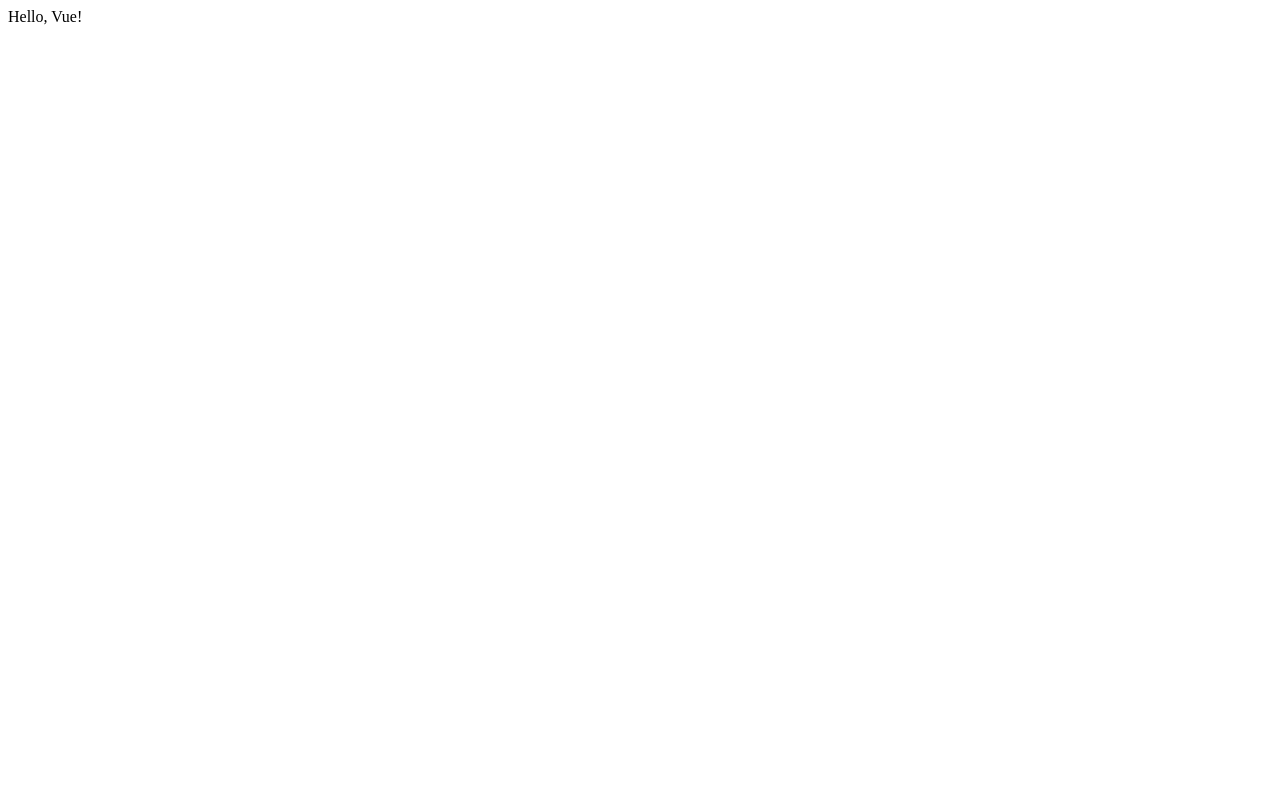
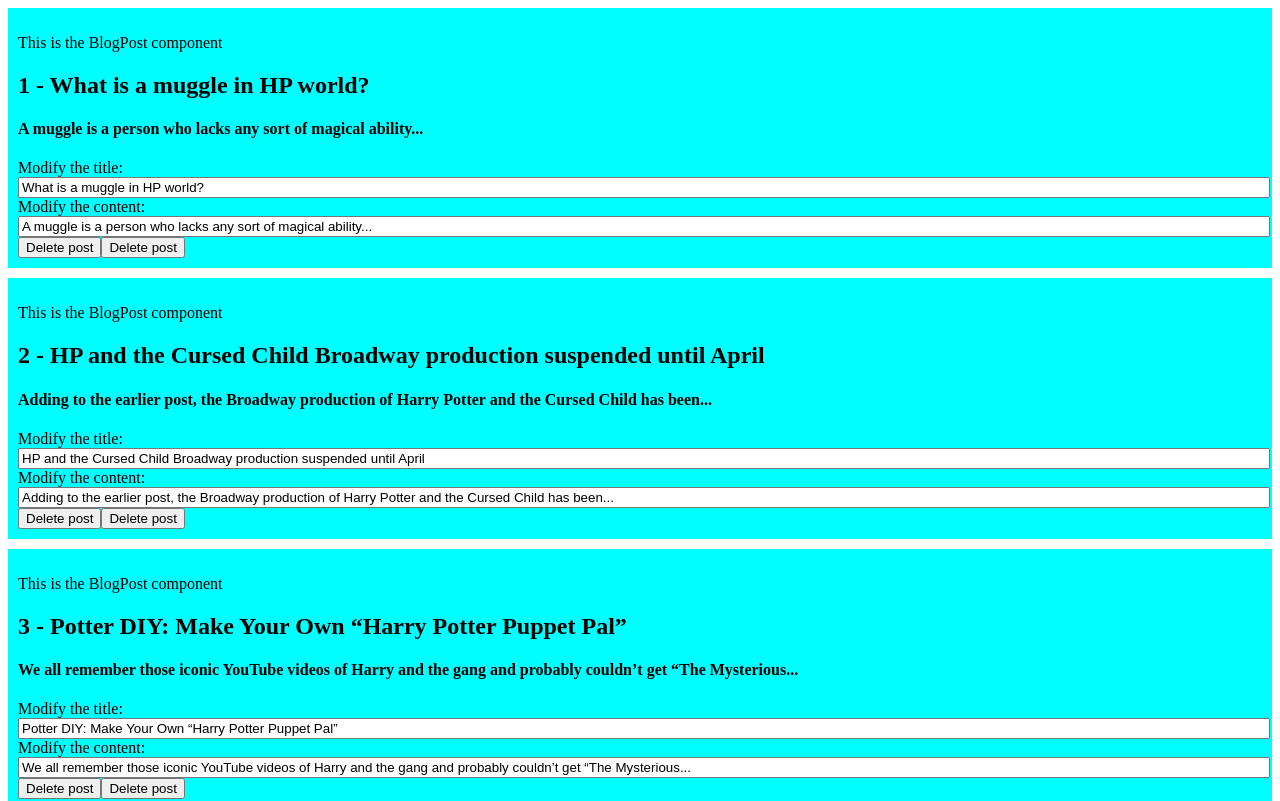
Before and after one commit to BasedBen444/vue-codealong, a Vue app: page / in a window 1280 px wide. Shown: the top 801 px of the page. Built offline with nearby package versions, Linux system fonts and the light colour scheme.

Commit message:
Two way data binding with components using v-model

```diff
--- a/src/App.vue
+++ b/src/App.vue
@@ -1,7 +1,50 @@
 <template>
-  <div>Hello, Vue!</div>
+  <BlogPost
+  v-for="post in posts"
+  :key="post.id"
+  :id="post.id"
+  v-model:blogPostTitle="post.blogPostTitle"
+  v-model:blogPostContent="post.blogPostContent"
+  @delete-blog-post="processDeletion"
+  ></BlogPost>
 </template>
 
-<script setup></script>
+<script setup>
+import BlogPost from './BlogPost.vue';
+import {ref} from 'vue'
 
-<style lang="scss" scoped></style>
+let posts = ref([
+  {
+    id: 1,
+    blogPostTitle: 'What is a muggle in HP world?',
+    blogPostContent:
+      'A muggle is a person who lacks any sort of magical ability...'
+  },
+  {
+    id: 2,
+    blogPostTitle:
+      'HP and the Cursed Child Broadway production suspended until April',
+    blogPostContent:
+      'Adding to the earlier post, the Broadway production of Harry Potter and the Cursed Child has been...'
+  },
+  {
+    id: 3,
+    blogPostTitle: 'Potter DIY: Make Your Own “Harry Potter Puppet Pal”',
+    blogPostContent:
+      'We all remember those iconic YouTube videos of Harry and the gang and probably couldn’t get “The Mysterious...'
+  },
+  {
+    id: 4,
+    blogPostTitle: 'Fan Project Brings Life to “Harry Potter” in Translation',
+    blogPostContent:
+      'It’s no secret that the Harry Potter series is a global phenomenon, having been translated into over 80 languages to date....'
+  }
+])
+
+function processDeletion(id) {
+  let index = posts.value.findIndex(item=>item.id == id)
+  posts.value.splice(index, 1)
+}
+</script>
+
+<style scoped></style>
--- /dev/null
+++ b/src/BlogPost.vue
@@ -0,0 +1,46 @@
+<template>
+    <div class="blog-post">
+        <p>
+            {{ message }}
+        </p>
+        <h2>{{ id }} - {{ blogPostTitle }}</h2>
+        <h4>{{ blogPostContent }}</h4>
+        <div>
+            Modify the title:
+            <input type="text" v-model="blogPostTitle">
+        </div>
+        <div>
+            Modify the content:
+            <input type="text" v-model="blogPostContent">
+        </div>
+        <button @click="$emit('delete-blog-post', id)">Delete post</button>
+        <button @click="emitDeletePostEvent(id)">Delete post</button>
+    </div>
+</template>
+
+<script setup>
+import { ref } from 'vue'
+
+let message = ref('This is the BlogPost component')
+defineProps(['id'])
+const emit = defineEmits(['delete-blog-post'])
+
+function emitDeletePostEvent(id) {
+    emit('delete-blog-post', id)
+}
+
+let blogPostTitle = defineModel('blogPostTitle') //blogPostTitle is a ref object
+let blogPostContent = defineModel('blogPostContent') //blogPostContent is a ref object
+</script>
+
+<style scoped>
+.blog-post {
+    background-color: aqua;
+    padding: 10px;
+    margin-bottom: 10px;
+}
+
+input {
+    width: 100%;
+}
+</style>
```
